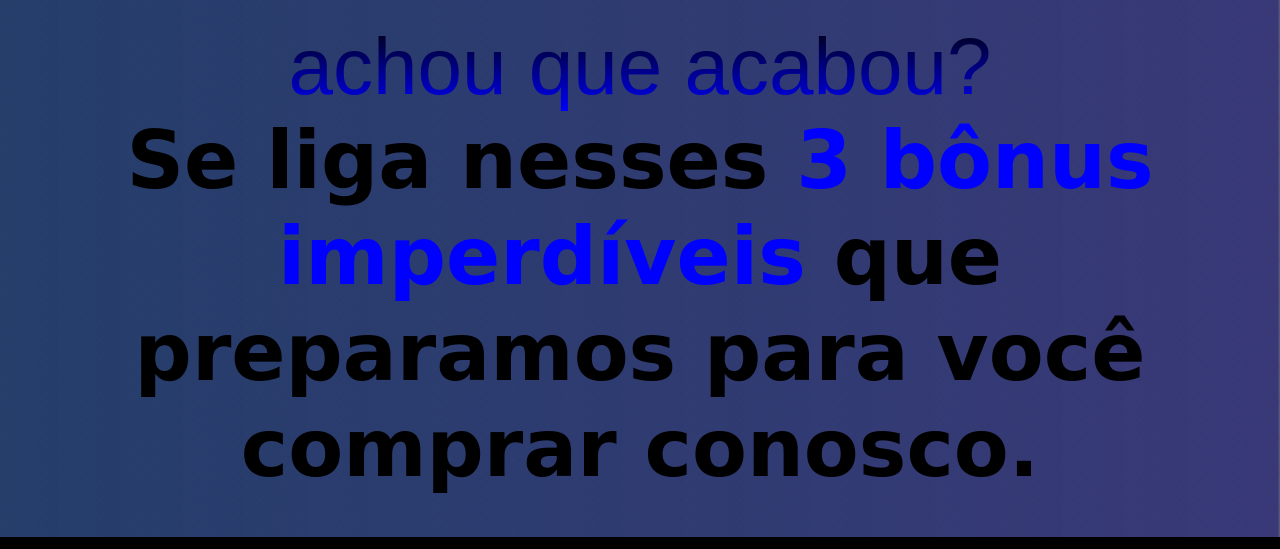
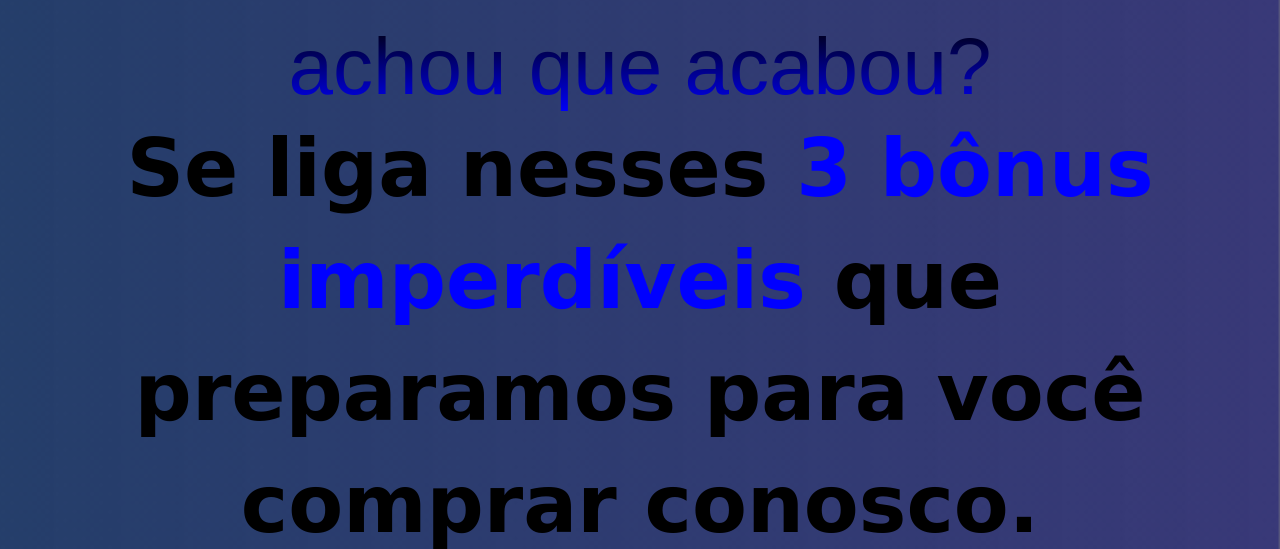
Before and after one commit to kauevette/Projeto-Musica, a plain HTML site: page index.html in a window 1280 px wide. Shown: the part 9341-9890 px from the top of the page. Drawn offline with nearby package versions, Linux system fonts and the light colour scheme; a web font is replaced by a local one.

Commit message:
envio padrão

```diff
--- a/style.css
+++ b/style.css
@@ -534,7 +534,7 @@ body{
     font-family: 'Salsa', cursive;
     font-weight: bold;
     position: relative;
-    line-height: 12vh;
+    line-height: 14vh;
     top: 98vh;
 }
 
```
